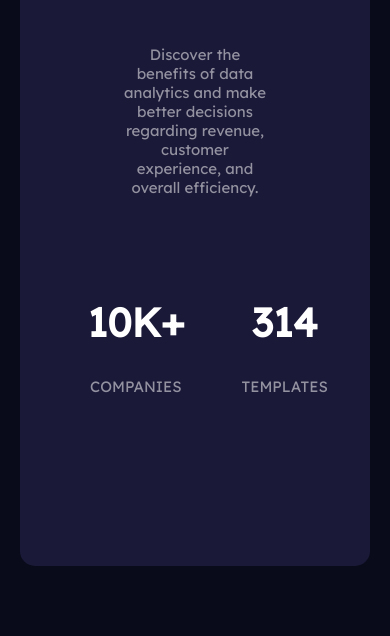
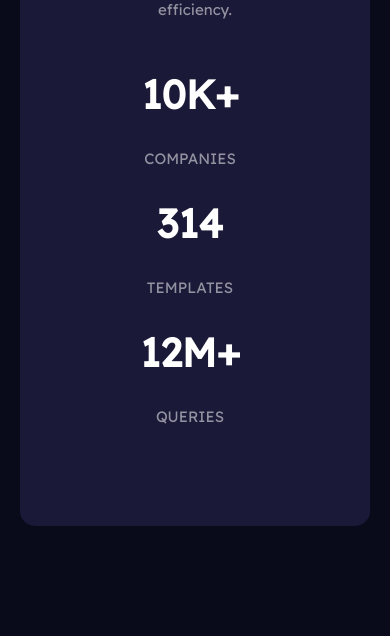
Before and after one commit to aayushali/stats-preview, a plain HTML site: page index.html in a window 390 px wide. Shown: the part 945-1581 px from the top of the page. After the commit the page ends 1541 px from the top, so only its background shows below. Drawn offline with Linux system fonts and the light colour scheme.

Commit message:
Update style.css

```diff
--- a/css/style.css
+++ b/css/style.css
@@ -85,35 +85,36 @@ body {
     opacity: 0.55;
 }
 
-@media only screen and (max-width: 738px) {
+@media only screen and (max-width: 600px) {
 
-    .card-component{
+    .card-component {
         flex-wrap: wrap;
         height: auto;
-        margin:70px 20px;
+        margin: 70px 20px;
         flex-direction: column-reverse;
         border-radius: 15px;
         overflow: auto;
-
     }
 
-    .card-left{
-        background-color:hsl(244, 38%, 16%);
+    .card-left h1, .card-left p {
+        text-align: center;
+        margin-bottom: 30px;
+    }
+
+    .card-left .stats {
+        flex-direction: column;
+        justify-content: center;
+        align-items: center;
+        padding-left: 50px;
+        margin-top: 50px;
+    }
+
+    .card-left {
         width: 100%;
         border-radius: 0;
     }
-    .card-left h1, .card-left p {
-        text-align: center;
-        padding: 30px ;
-    }
-    .card-left .stat-number h1, p {
-        padding: 0;
-        align-items: center;
-        margin: 0;
-    }
-    .card-left .stat-number p {
-        display: block;
-    }
+
+
     .card-right {
         background-image: url("../images/image-header-desktop.jpg");
         background-repeat: no-repeat;
@@ -123,6 +124,4 @@ body {
         border-radius: 0;
 
     }
-
-
 }
```
